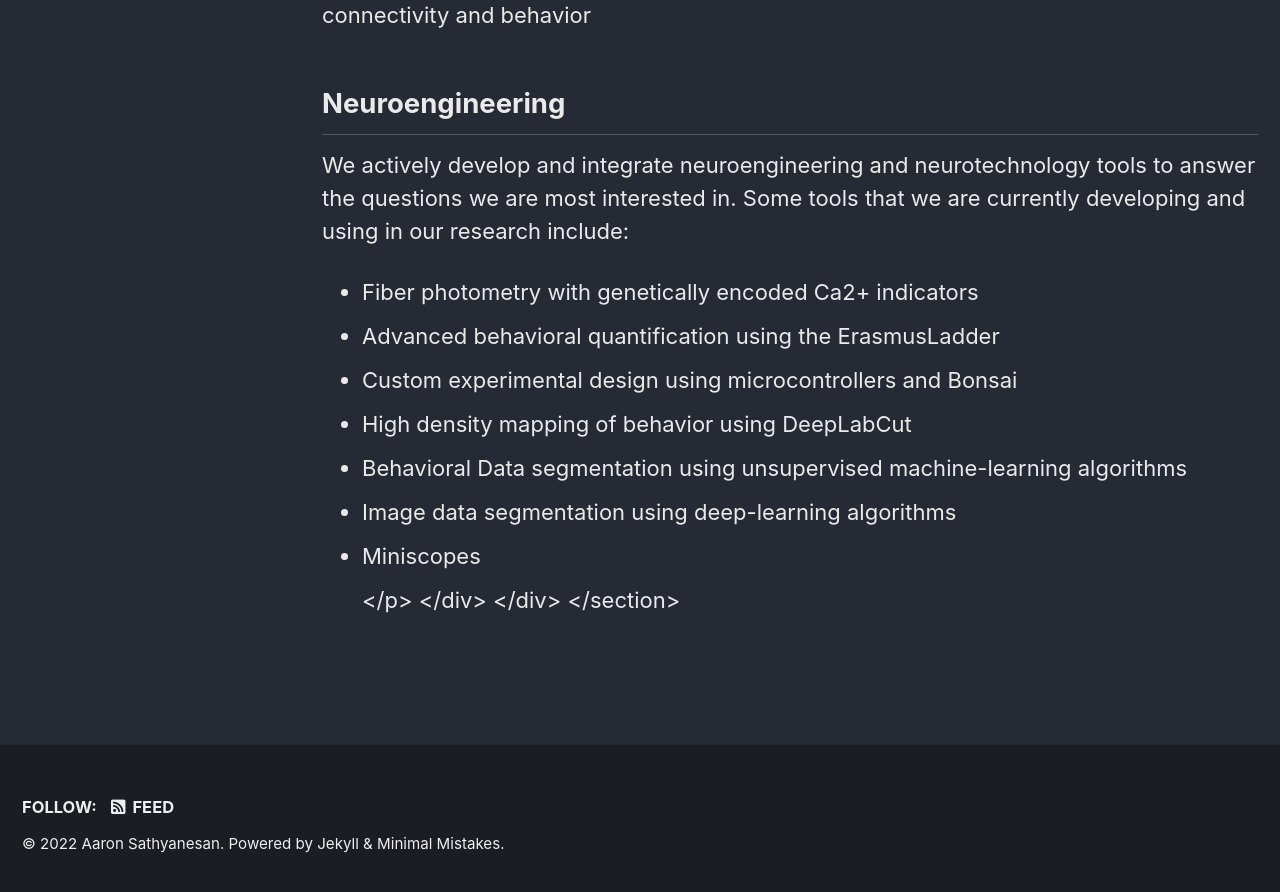
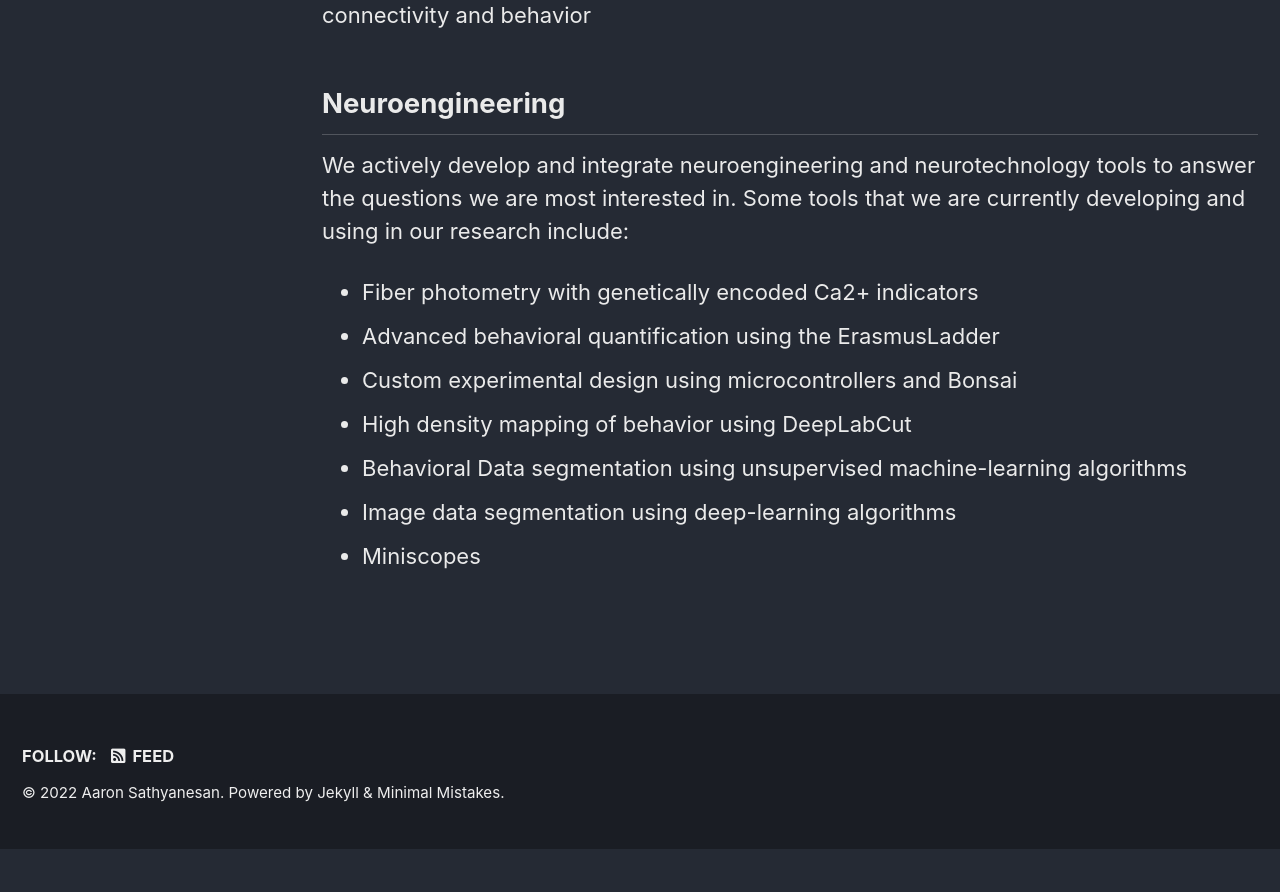
Before and after one commit to Sathyanesan-Lab/Sathyanesan-Lab.github.io, a Jekyll site: the page built from Research/index.md, in a window 1280 px wide and 900 px high, scrolled down 2805 px. Shown: the top 892 px of the window. Built offline with Jekyll 4.4.1, drawn with Linux system fonts in a browser that asks for light colours; cached includes are drawn as plain includes; after the commit the page ends 3654 px from its top, so only the background shows below that.

Commit message:
list remake html

```diff
--- a/Research/index.md
+++ b/Research/index.md
@@ -42,7 +42,7 @@
   <div class="splash-header">
     <div class="splash-block">
       <h2>Neuroengineering</h2>
-      <p>We actively develop and integrate neuroengineering and neurotechnology tools to answer the questions we are most interested in. Some tools that we are currently developing and using in our research include:
+      <p>We actively develop and integrate neuroengineering and neurotechnology tools to answer the questions we are most interested in. Some tools that we are currently developing and using in our research include:</p>
       <ul>
       <li>Fiber photometry with genetically encoded Ca2+ indicators</li>
       <li>Advanced behavioral quantification using the ErasmusLadder</li>
@@ -50,7 +50,8 @@
       <li>High density mapping of behavior using DeepLabCut</li>
       <li>Behavioral Data segmentation using unsupervised machine-learning algorithms</li>
       <li>Image data segmentation using deep-learning algorithms</li>
-      <li>Miniscopes</li></p>
+      <li>Miniscopes</li>
+      </ul>
     </div>
   </div>
 </section>
```
